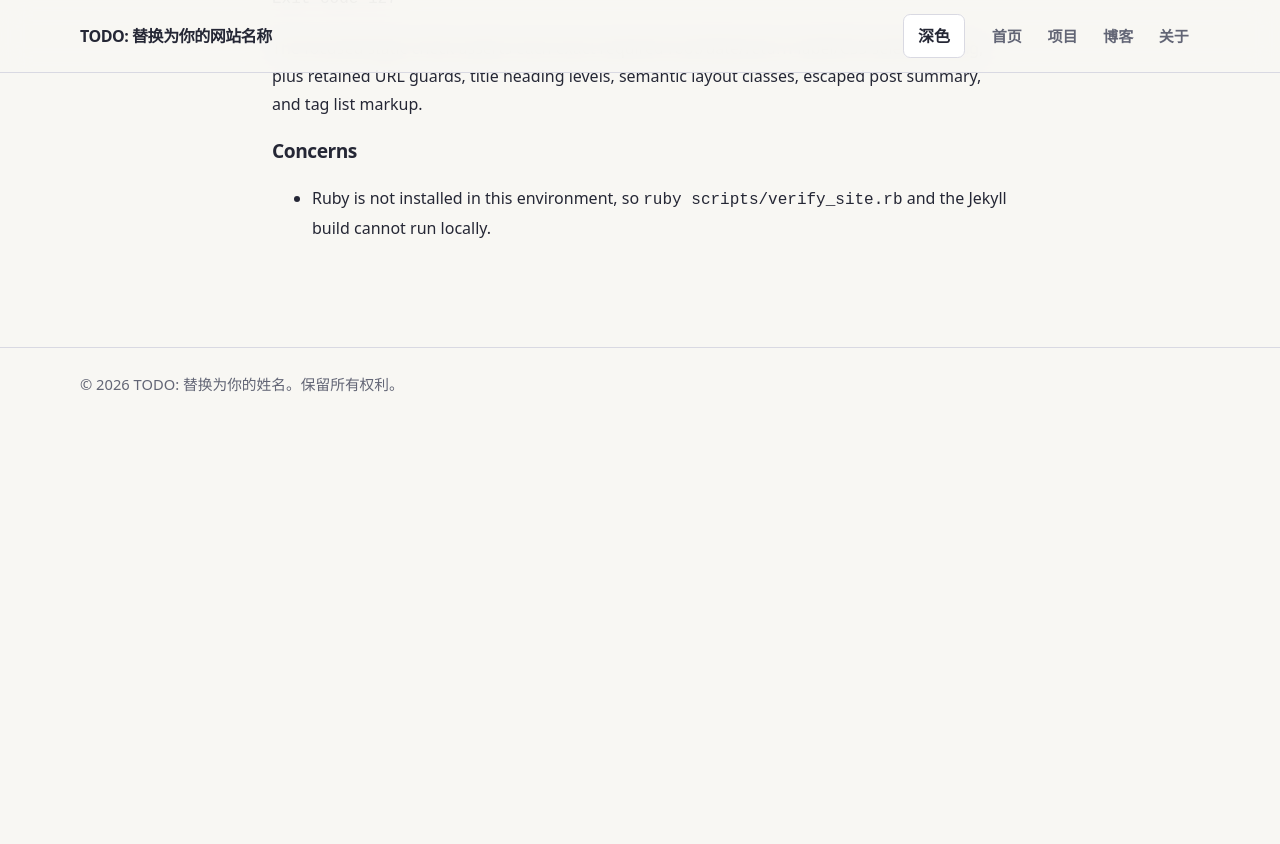
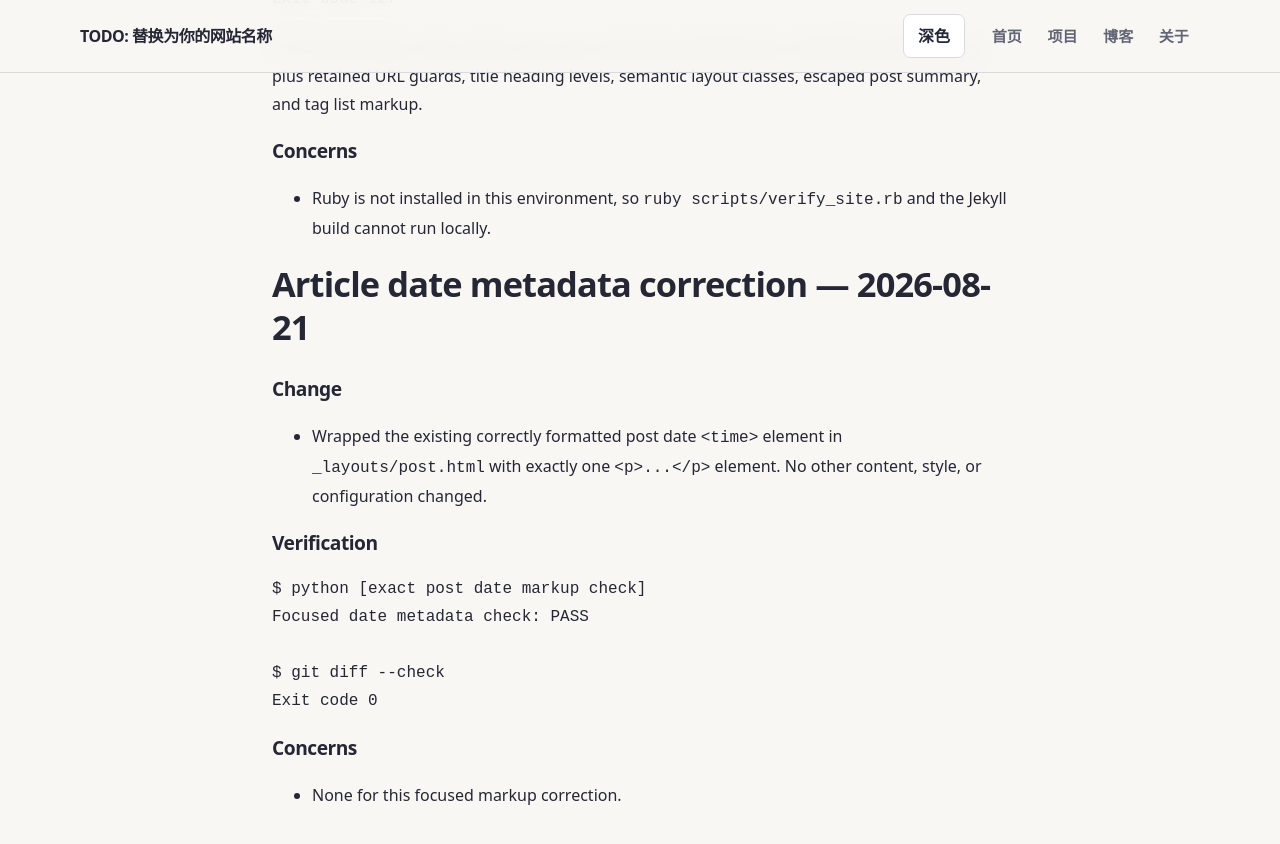
Before and after one commit to bitchenhui/bitchenhui.github.io, a Jekyll site: the page built from sdd/task-3-report.md, in a window 1280 px wide and 900 px high, scrolled down 6734 px. Shown: the top 844 px of the window. Built offline with Jekyll 4.4.1, drawn with Linux system fonts in a browser that asks for light colours; our own code applies the rules of GitHub Pages for plain Markdown files; before the commit the page ends 7156 px from its top, so only the background shows below that.

Commit message:
fix: wrap article date metadata
Co-Authored-By: Claude <noreply@anthropic.com>

````diff
--- a/_layouts/post.html
+++ b/_layouts/post.html
@@ -5,7 +5,7 @@ layout: default
   <div class="shell prose">
     <header>
       <p><a href="{{ '/blog/' | relative_url }}">← 返回博客</a></p>
-      <time datetime="{{ page.date | date_to_xmlschema }}">{{ page.date | date: "%Y 年 %m 月 %d 日" }}</time>
+      <p><time datetime="{{ page.date | date_to_xmlschema }}">{{ page.date | date: "%Y 年 %m 月 %d 日" }}</time></p>
       <h1 id="post-title" class="section-heading">{{ page.title | escape }}</h1>
       {% if page.tags and page.tags != empty %}
         <ul class="tag-list" aria-label="文章标签">
--- a/sdd/task-3-report.md
+++ b/sdd/task-3-report.md
@@ -203,3 +203,23 @@ The focused static check asserts each exact required root/date/return-label/CSS
 ### Concerns
 
 - Ruby is not installed in this environment, so `ruby scripts/verify_site.rb` and the Jekyll build cannot run locally.
+
+## Article date metadata correction — 2026-08-21
+
+### Change
+
+- Wrapped the existing correctly formatted post date `<time>` element in `_layouts/post.html` with exactly one `<p>...</p>` element. No other content, style, or configuration changed.
+
+### Verification
+
+```text
+$ python [exact post date markup check]
+Focused date metadata check: PASS
+
+$ git diff --check
+Exit code 0
+```
+
+### Concerns
+
+- None for this focused markup correction.
````
